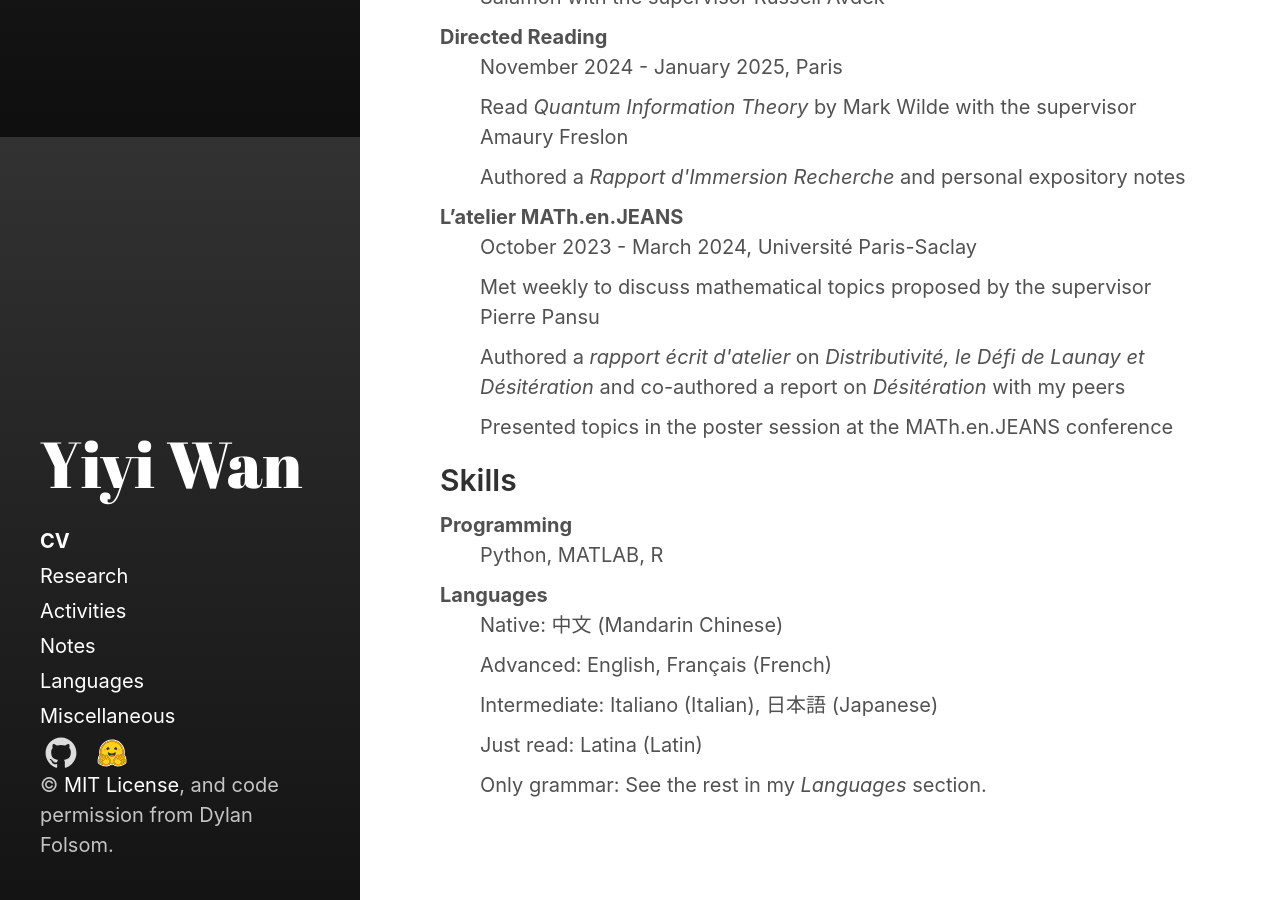
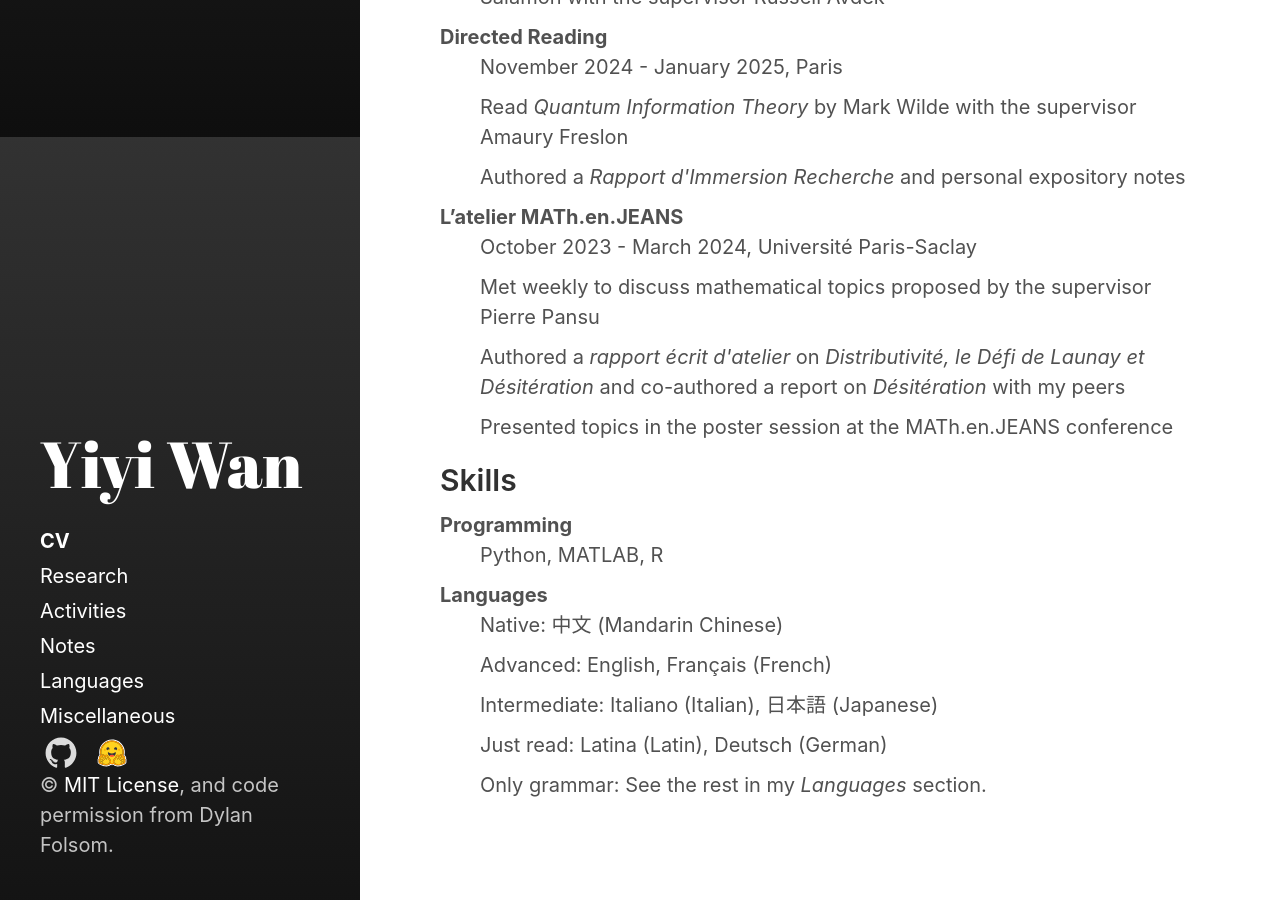
Before and after one commit to Roimex/Roimex.github.io, a Jekyll site: the page built from pages/cv.md, in a window 1280 px wide and 900 px high, scrolled down 763 px. Built offline with Jekyll 4.4.1, drawn with Linux system fonts in a browser that asks for light colours.

Commit message:
Update cv.md

```diff
--- a/pages/cv.md
+++ b/pages/cv.md
@@ -45,6 +45,6 @@ sidebar_sort_order: 1
   <dd>Native: 中文 (Mandarin Chinese)</dd>
   <dd>Advanced: English, Français (French)</dd>
   <dd>Intermediate: Italiano (Italian), 日本語 (Japanese)</dd>
-  <dd>Just read: Latina (Latin)</dd>
+  <dd>Just read: Latina (Latin), Deutsch (German)</dd>
   <dd>Only grammar: See the rest in my <em>Languages</em> section.</dd>
 </dl>
```
